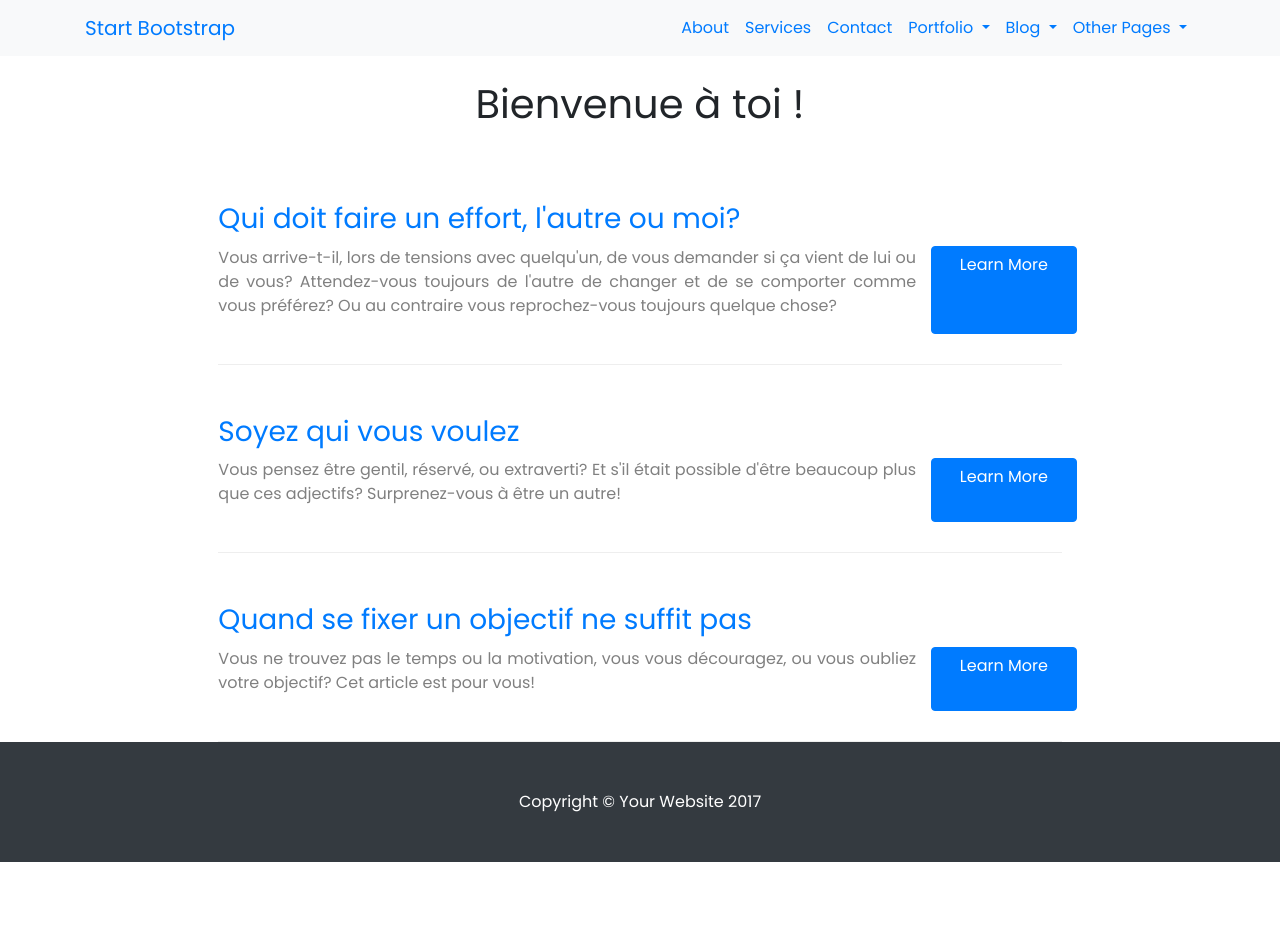
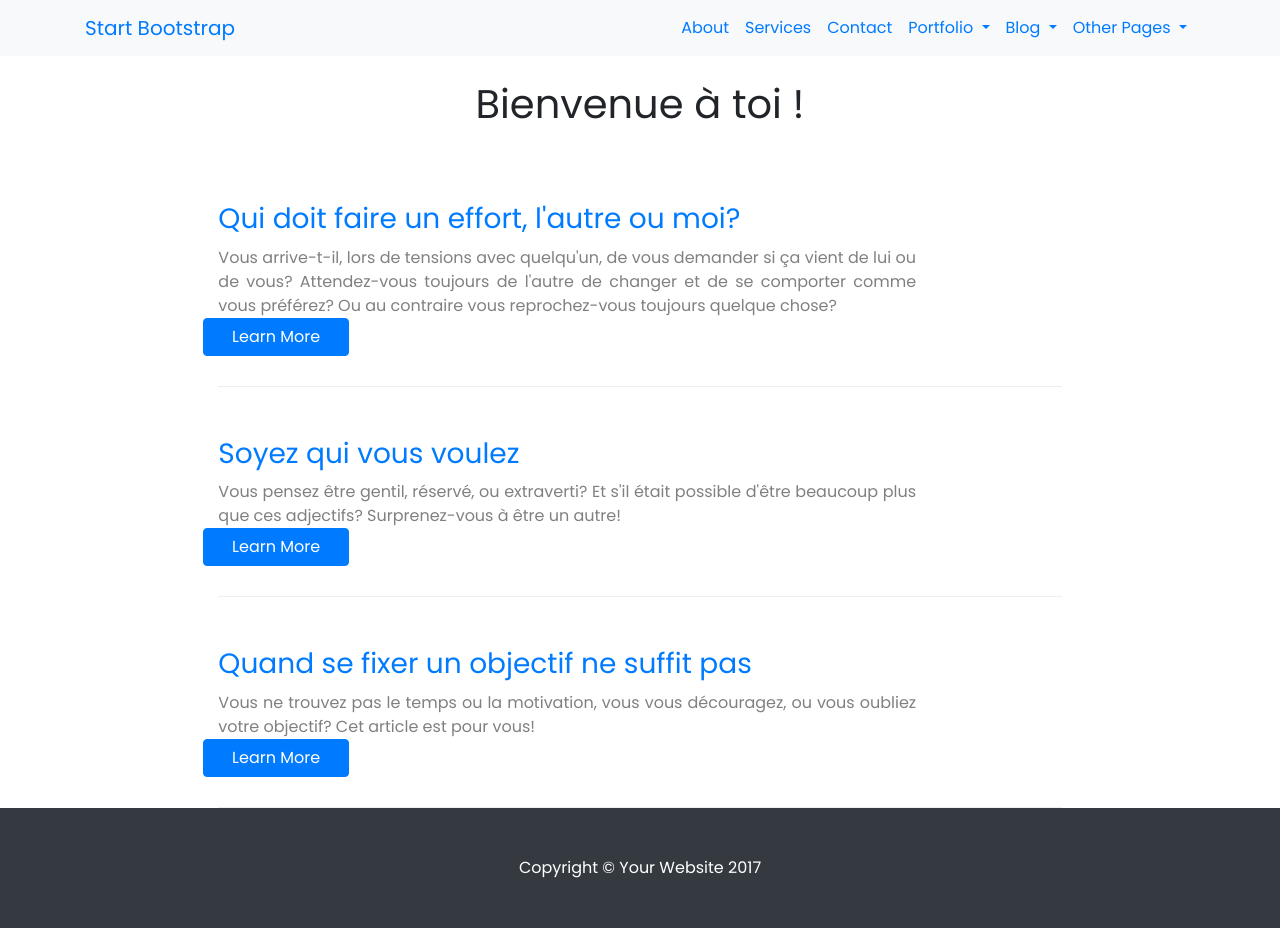
Before and after one commit to OrgaEvolutions/Nathoup.github.io, a Jekyll site: the page built from index.html, in a window 1280 px wide. Built offline with Jekyll 4.4.1, drawn with Linux system fonts in a browser that asks for light colours; nearby versions of some CDN libraries; some web fonts are replaced; before the commit the page ends 900 px from its top, so only the background shows below that.

Commit message:
Update index.html

```diff
--- a/index.html
+++ b/index.html
@@ -8,18 +8,22 @@
 	<div class="col-md-8 mx-auto">
 		{% for article in site.pages %}{% if article.layout=="article" %}
 			<div style="border-bottom: 1px solid #eee;padding-bottom: 30px;padding-top: 30px;">
-				<a href="{{ article.url }}";>
+
 					<div class="row">
-						<div class="col-12">
-							<h3 style="margin-top: 20px;margin-bottom: 10px;">{{ article.title }}</h3>
-						</div>
-						<div class="col-sm-10">
-							<p style="color: gray; text-decoration: none;">{{ article.intro }}</p>
-						</div>
+						<a href="{{ article.url }}">
+							<h3 class="col-12" style="margin-top: 20px;margin-bottom: 10px;">
+								{{ article.title }}
+							</h3>
+						</a>
+						<a href="{{ article.url }}" style= "text-decoration: none;">
+							<div class="col-sm-10" style="color: gray;vertical-align: middle">
+								{{ article.intro }}
+							</div>
 
-						<div class="col-sm-2 align-middle btn btn-primary">
-							Learn More
-						</div>
+							<div class="col-sm-2 align-middle btn btn-primary">
+								Learn More
+							</div>
+						</a>
 					</div>
 				</a>
 			</div>
```
